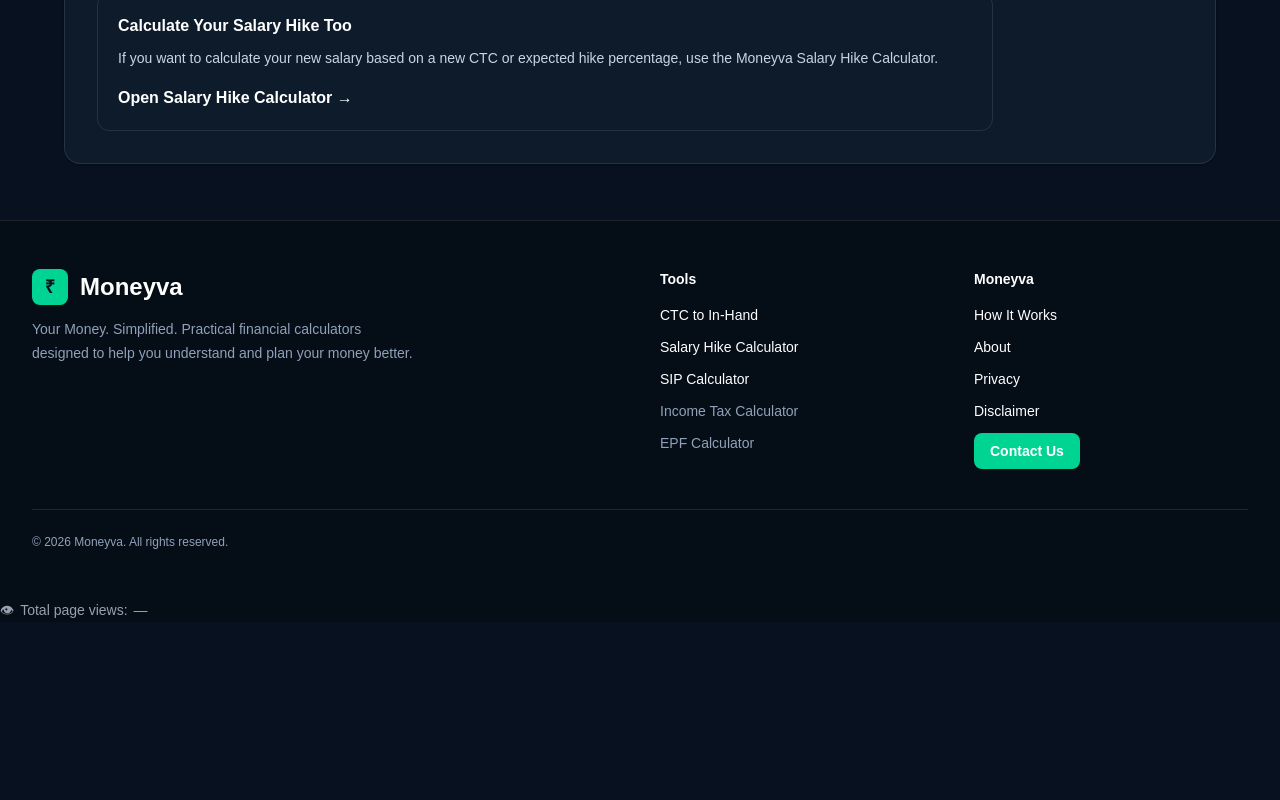
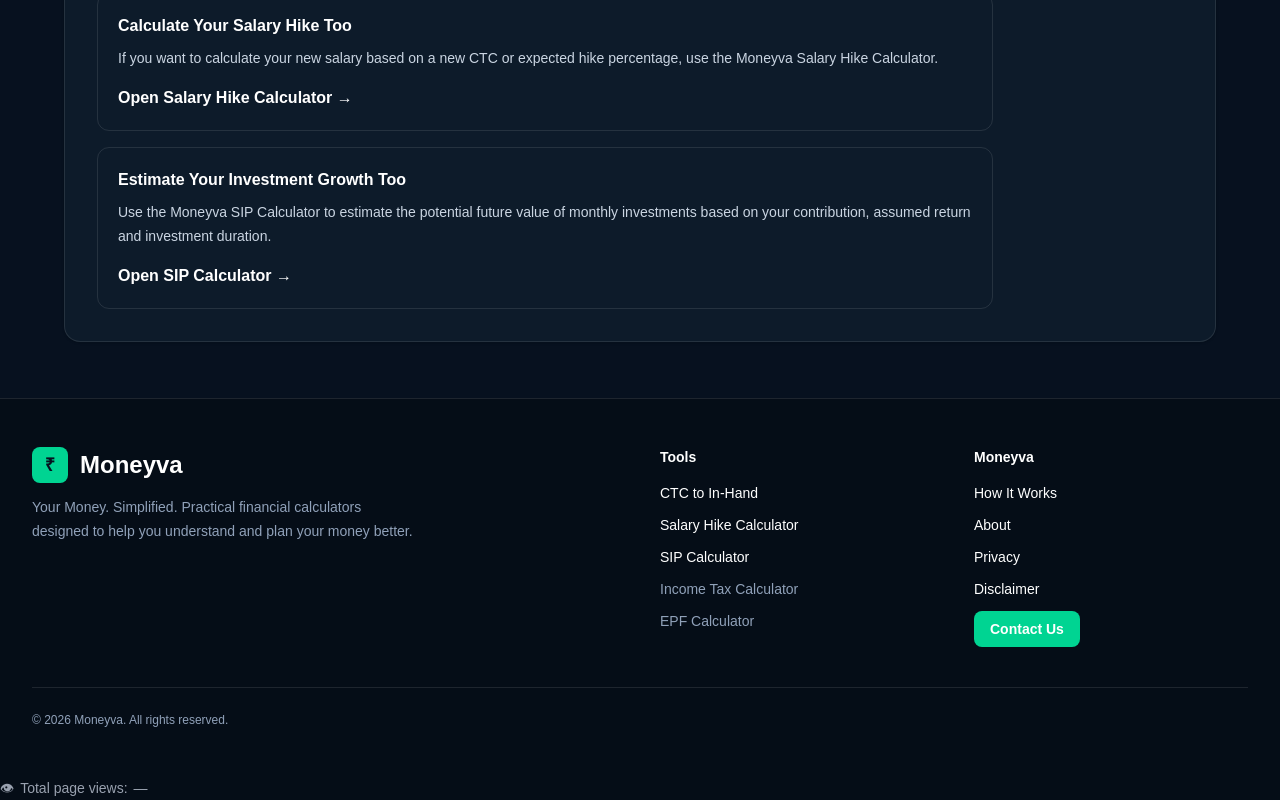
Before and after one commit to Raghawendrasinha/moneyva, a Next.js app: page /ctc-calculator in a window 1280 px wide. Shown: the part 3304-4104 px from the top of the page. Before the commit the page ends 3926 px from the top, so only its background shows below. Built offline with nearby package versions, Linux system fonts and the light colour scheme; no server answers; the database is empty.

Commit message:
SEO: add SIP calculator link to CTC page

```diff
--- a/app/ctc-calculator/page.tsx
+++ b/app/ctc-calculator/page.tsx
@@ -1695,6 +1695,29 @@
                     : "Open Salary Hike Calculator →"}
                 </Link>
               </div>
+
+              <div className="mt-4 rounded-xl border border-slate-200 p-5 dark:border-white/10">
+                <h3 className="font-bold text-slate-900 dark:text-white">
+                  {language === "hi"
+                    ? "अपने निवेश का अनुमान भी लगाएं"
+                    : "Estimate Your Investment Growth Too"}
+                </h3>
+
+                <p className="mt-2 text-sm leading-6 text-slate-600 dark:text-slate-300">
+                  {language === "hi"
+                    ? "मासिक SIP निवेश, अनुमानित रिटर्न और निवेश की अवधि के आधार पर संभावित भविष्य की राशि जानने के लिए Moneyva SIP Calculator का उपयोग करें।"
+                    : "Use the Moneyva SIP Calculator to estimate the potential future value of monthly investments based on your contribution, assumed return and investment duration."}
+                </p>
+
+                <Link
+                  href="/sip-calculator"
+                  className="mt-4 inline-flex font-semibold text-blue-600 hover:underline dark:text-blue-400"
+                >
+                  {language === "hi"
+                    ? "SIP Calculator देखें →"
+                    : "Open SIP Calculator →"}
+                </Link>
+              </div>
             </div>
           </section>
         </div>
```
